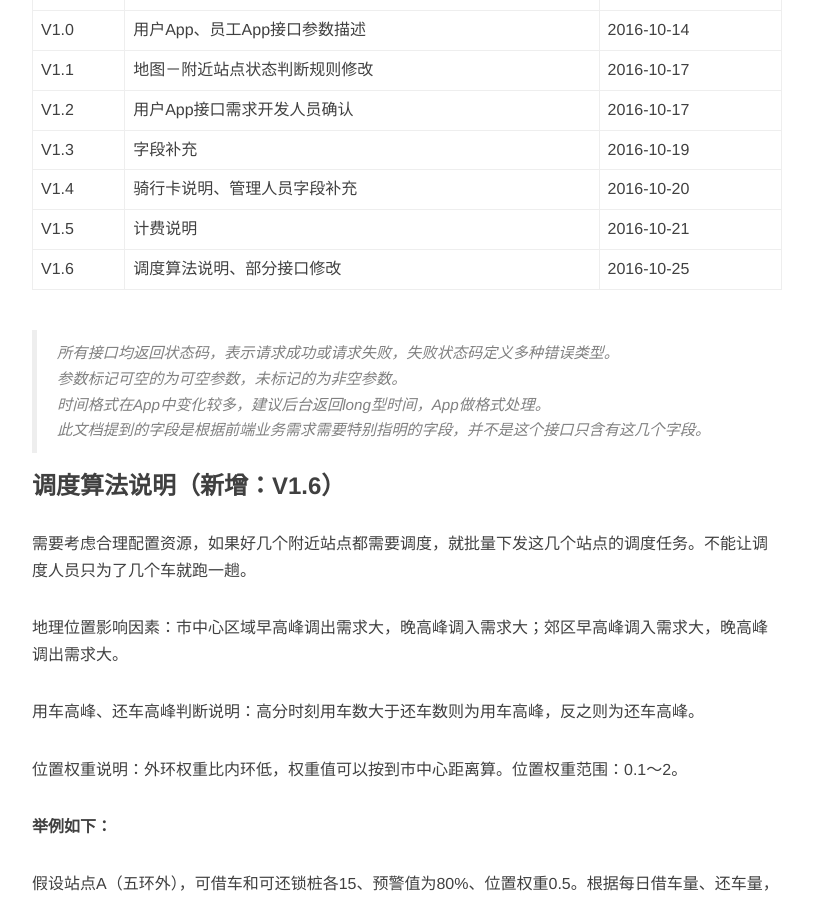
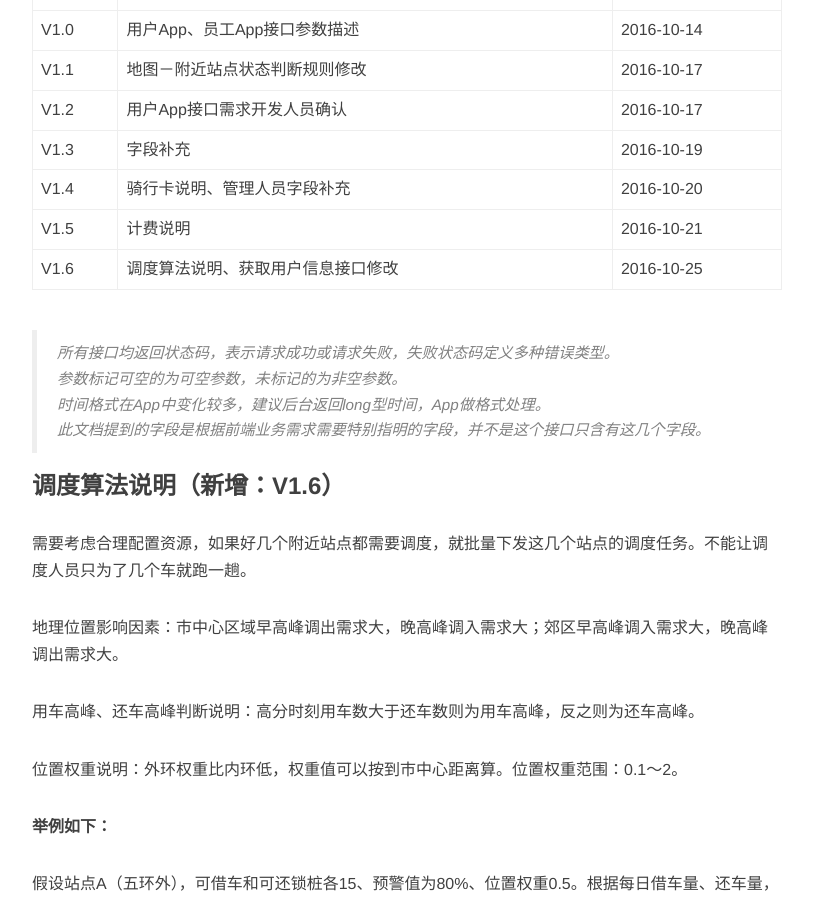
Before and after one commit to chengfeifei/chengfeifei.github.io, a Jekyll site: the page built from _posts/2016-10-14-zixingche-xuqiu-jiekou.md, in a window 1280 px wide and 900 px high, scrolled down 484 px. Shown: the whole window, without its empty margins (233-1046 px from the left). Built offline with Jekyll 4.4.1, drawn with Linux system fonts in a browser that asks for light colours; nearby versions of some CDN libraries; comment, search, counter and statistics services are not loaded.

Commit message:
edit
edit jiekou xuqiu

```diff
--- a/_posts/2016-10-14-zixingche-xuqiu-jiekou.md
+++ b/_posts/2016-10-14-zixingche-xuqiu-jiekou.md
@@ -14,7 +14,7 @@ tags: [接口需求]
  V1.3 | 字段补充 | 2016-10-19 |
  V1.4 | 骑行卡说明、管理人员字段补充 | 2016-10-20 |
  V1.5 | 计费说明 | 2016-10-21 |
- V1.6 | 调度算法说明、部分接口修改 | 2016-10-25 |
+ V1.6 | 调度算法说明、获取用户信息接口修改 | 2016-10-25 |
 
 >所有接口均返回状态码，表示请求成功或请求失败，失败状态码定义多种错误类型。
 >
```
